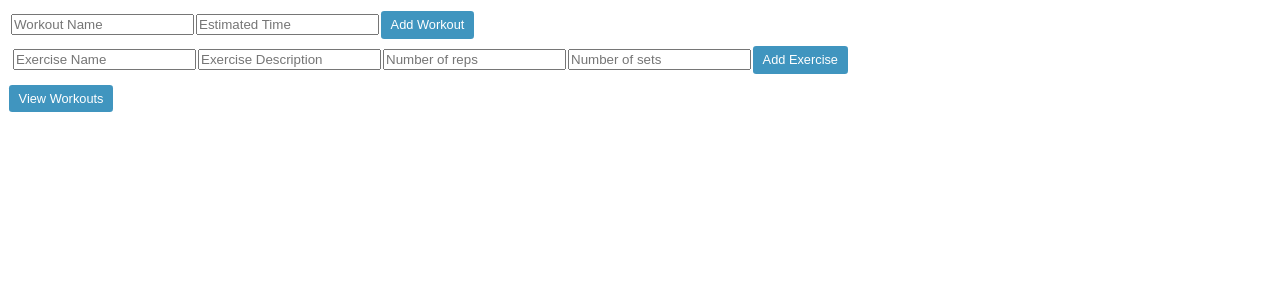
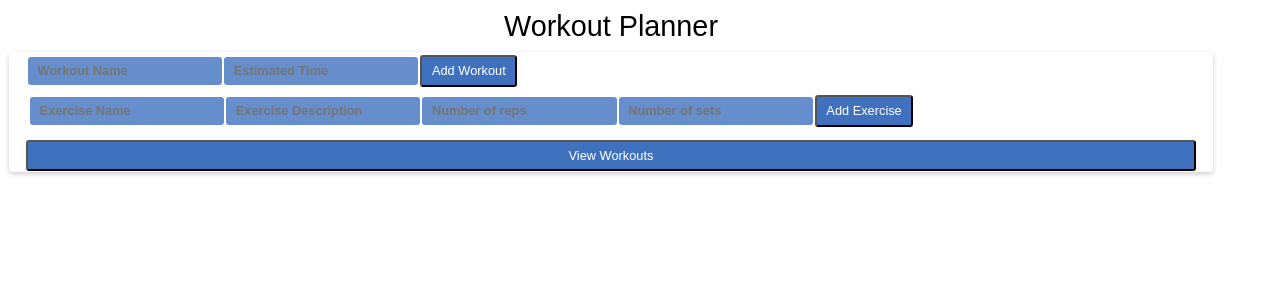
Before and after one commit to rlopez4042/WorkoutPlannerClient, a React (Create React App) app: page /#/exercise in a window 1280 px wide. Shown: the top 300 px of the page. Built offline with nearby package versions, Linux system fonts and the light colour scheme.

Commit message:
continued working css and structure. will begin again tomorrow

```diff
--- a/src/App.js
+++ b/src/App.js
@@ -9,7 +9,7 @@ import Exercise from './components/exercise';
 function App() {
 
   return (
-    <div className='App'>
+    <div className='App card-container'>
       {/* <main> */}
       <Routes>
         {/* <Route path='/' element={<Workout/>} /> */}
--- a/src/components/ExerciseDetail.js
+++ b/src/components/ExerciseDetail.js
@@ -6,17 +6,33 @@ function ExerciseDetail({ workout }) {
     if (workout) {
         exerciseList = workout.exercises.map((exercise, index) => {
             return (
-                <div key={index}>
-                    <li>{exercise.name}</li>
-                    <li>{exercise.description}</li>
-                    <li>{exercise.reps}</li>
-                    <li>{exercise.sets}</li>
+                <div className='exercise card-element' key={index}>
+                    <li className='card-subheader'>Exercise {index + 1}: {exercise.name}</li>
+                    <li className='card-text'>Description: {exercise.description}</li>
+                    <li className='card-text'>Reps: {exercise.reps}</li>
+                    <li className='card-text'>Sets: {exercise.sets}</li>
                 </div>
             )
+
+            //     <div className='card-body'>
+            //     {workout.exercises.map((exercise, i) => {
+            //       return (
+            //         <div className='exercise card-element' key={i}>
+            //           <sec className="card-subheader">Exercise {i + 1}: {exercise.name}</sec>
+            //           <ul>
+            //             <li><span className='card-text'>Description: </span> {exercise.description}</li>
+            //             <li><span className='card-text'>Reps: </span> {exercise.reps}</li>
+            //             <li><span className='card-text'>Sets: </span> {exercise.sets}</li>
+            //           </ul>
+            //         </div>
+            //       )
+            //     })}
+            //   </div>
+
         })
-        console.log("exerciseList: ", exerciseList) //returns one 'undefined' for every item in array (number of objects in exerciseList is equal to number of items in workout.exercises array, but they all show 'undefined' in console and therefore don't render )
+        console.log("exerciseList: ", exerciseList)
         return (
-            <ul>{exerciseList}</ul>
+            <ul className='card-body'>{exerciseList}</ul>
         )
     }
     else {
--- a/src/components/exercise.js
+++ b/src/components/exercise.js
@@ -44,16 +44,15 @@ function Exercise({ workoutToEdit }) {
         <div className='exercise'>
             <>
                 <form onSubmit={handleExSubmit}>
-                    <input onChange={handleChange} value={exercises.name} name="name" placeholder="Exercise Name" />
-                    <input onChange={handleChange} value={exercises.description} name="description" placeholder="Exercise Description" />
-                    <input onChange={handleChange} value={exercises.reps} name="reps" placeholder="Number of reps" />
-                    <input onChange={handleChange} value={exercises.sets} name="sets" placeholder="Number of sets" />
+                    <input className='form-input' onChange={handleChange} value={exercises.name} name="name" placeholder="Exercise Name" />
+                    <input className='form-input' onChange={handleChange} value={exercises.description} name="description" placeholder="Exercise Description" />
+                    <input className='form-input' onChange={handleChange} value={exercises.reps} name="reps" placeholder="Number of reps" />
+                    <input className='form-input' onChange={handleChange} value={exercises.sets} name="sets" placeholder="Number of sets" />
                     <button className='btn' type="Submit">Add Exercise</button >
                 </form>
                 <div className=''>
-                    <ul className='card card-shadow '>
+                    <div className='card-title center-self'>{workout.name}</div>
                         {workout.name ? (<ExerciseDetail workout={workout} />) : null}
-                    </ul>
                 </div>
             </>
         </div>
--- a/src/components/form.js
+++ b/src/components/form.js
@@ -76,9 +76,9 @@ function Form() {
                 <div className='exercise card-element' key={i}>
                   <sec className="card-subheader">Exercise {i + 1}: {exercise.name}</sec>
                   <ul>
-                    <li><span className='card-text'>Description:</span> {exercise.description}</li>
-                    <li><span className='card-text'>Reps:</span> {exercise.reps}</li>
-                    <li><span className='card-text'>Sets:</span> {exercise.sets}</li>
+                    <li><span className='card-text'>Description: </span> {exercise.description}</li>
+                    <li><span className='card-text'>Reps: </span> {exercise.reps}</li>
+                    <li><span className='card-text'>Sets: </span> {exercise.sets}</li>
                   </ul>
                 </div>
               )
@@ -95,14 +95,17 @@ function Form() {
 
   return (
     <>
+      <div className='title'>Workout Planner</div>
+      <div className='card card-shadow form'>
         <form onSubmit={handleSubmit}>
-        <input onChange={handleChange} value={workout.name} name="name" placeholder="Workout Name" />
-        <input onChange={handleChange} value={workout.duration} name="duration" placeholder="Estimated Time" />
+          <input className='form-input' onChange={handleChange} value={workout.name} name="name" placeholder="Workout Name" />
+          <input className='form-input' onChange={handleChange} value={workout.duration} name="duration" placeholder="Estimated Time" />
           <button className='btn' type="Submit">Add Workout</button>
         </form>
         {/* { toggleDisplay ? ( <Exercise /> ) : null  } */}
         <Exercise workoutToEdit={workoutToEdit} />
         <button className='btn' onClick={handleClick}>View Workouts</button>
+      </div>
       {workoutList}
     </>
   );
--- a/src/index.css
+++ b/src/index.css
@@ -3,21 +3,49 @@
   box-sizing: border-box;
   list-style: disc;
   --padding: 1rem;
-  --color: hsl(200, 50%, 50%);
-  --hover: hsl(200, 50%, 60%);
+  --color: hsl(217, 50%, 50%);
+  --hover: hsl(217, 50%, 60%);
+  --input: hsl(217, 50%, 60%);
+  --input-focus: hsl(357, 50%, 60%);
+  --focus: hsl(357, 50%, 50%);
+  --outline-color: black;
   --outline-hover: hsl(200, 50%, 90%);
   padding: 1px;
   margin: 1px;
 }
-/*
-main{
-  margin: 0 auto;
-  max-width:900px;
-} */
+
 
 body {
   width: 95vw;
   height: 97vh;
+}
+
+.title {
+  text-align: center;
+  font-size: 1.8rem;
+  padding-bottom: .5rem;
+}
+
+.form {
+  display: grid;
+  grid-template-rows: auto;
+  align-items: center;
+}
+
+.form-input {
+  background: var(--input);
+  color: white;
+  font-size: 0.8rem;
+  font-weight: bold;
+  border: none;
+  padding: .5em .75em;
+  border-radius: .25em;
+  cursor: pointer;
+}
+
+.form-input:focus {
+  background: var(--input-focus);
+  border: none;
 }
 
 .results-grid {
@@ -33,7 +61,7 @@ body {
   border-radius: .25rem;
   overflow: hidden;
   padding: 0 var(--padding);
-  margin-right: var(--padding);
+  margin-bottom: .5rem;
 }
 
 .card.card-shadow {
@@ -52,6 +80,10 @@ body {
   font-size: 1.5rem;
 }
 
+.center-self {
+  text-align: center;
+}
+
 .card-subtitle {
   font-size: 1.1rem;
 }
@@ -59,13 +91,13 @@ body {
 .card-subheader {
   font-size: 1rem;
   margin-bottom: .5rem;
-  padding: var(--padding);
+  width: 98%;
   padding-bottom: 0;
+  text-align: center;
 }
 
 .card-body {
   font-size: .9rem;
-  /* padding: 0 var(--padding); */
   display: grid;
   grid-template-columns: 50% 50%;
   grid-template-rows: auto;
@@ -75,7 +107,6 @@ body {
 .card-element {
   border: none;
   box-shadow: 0 2px 5px 0 rgba(0, 0,  0, .2);
-  /* margin-right: 1rem; */
 }
 
 .card:hover > .card-header.card-image > img {
@@ -93,36 +124,46 @@ body {
 .btn {
   background: var(--color);
   color: white;
-  border: none;
+  /* border: none; */
   font-size: 0.8rem;
   padding: .5em .75em;
   border-radius: .25em;
   cursor: pointer;
 }
 
-.btn:hover, .btn:focus {
+.btn:hover {
   background: var(--hover);
+}
+
+.btn:focus {
+  background: var(--focus);
 }
 
 .btn.btn-outline {
   background: none;
-  border: 1px solid var(--color);
-  color: var(--color);
+  border: 1px solid var(--outline-color);
 }
 
 .btn.btn-outline:hover, .btn.btn.btn-outline:focus {
   background: var(--outline-hover);
 }
 
+li, p {
+  list-style: none;
+  padding-left:2rem;
+}
+
+
+/*
+main{
+  margin: 0 auto;
+  max-width:900px;
+} */
+
+/*
 .tn + .btn {
   margin-left: .25rem;
-}
-
-li, p {
-  list-style: none;
-  /* font-size:1.5rem; */
-  padding-left:2rem;
-}
+} */
 
 /* h5{
   font-size:1.8rem;
@@ -134,11 +175,7 @@ h4{
   text-decoration: underline;
 } */
 
-/* .App {
-  display: grid;
-  /* grid-template-columns: 30% 70%;
-  grid-template-rows: 10% 90%;
-}*/
+
 
 /* span{
   font-weight: 900;
```
Lines whose indentation alone changed are shown as unchanged.
